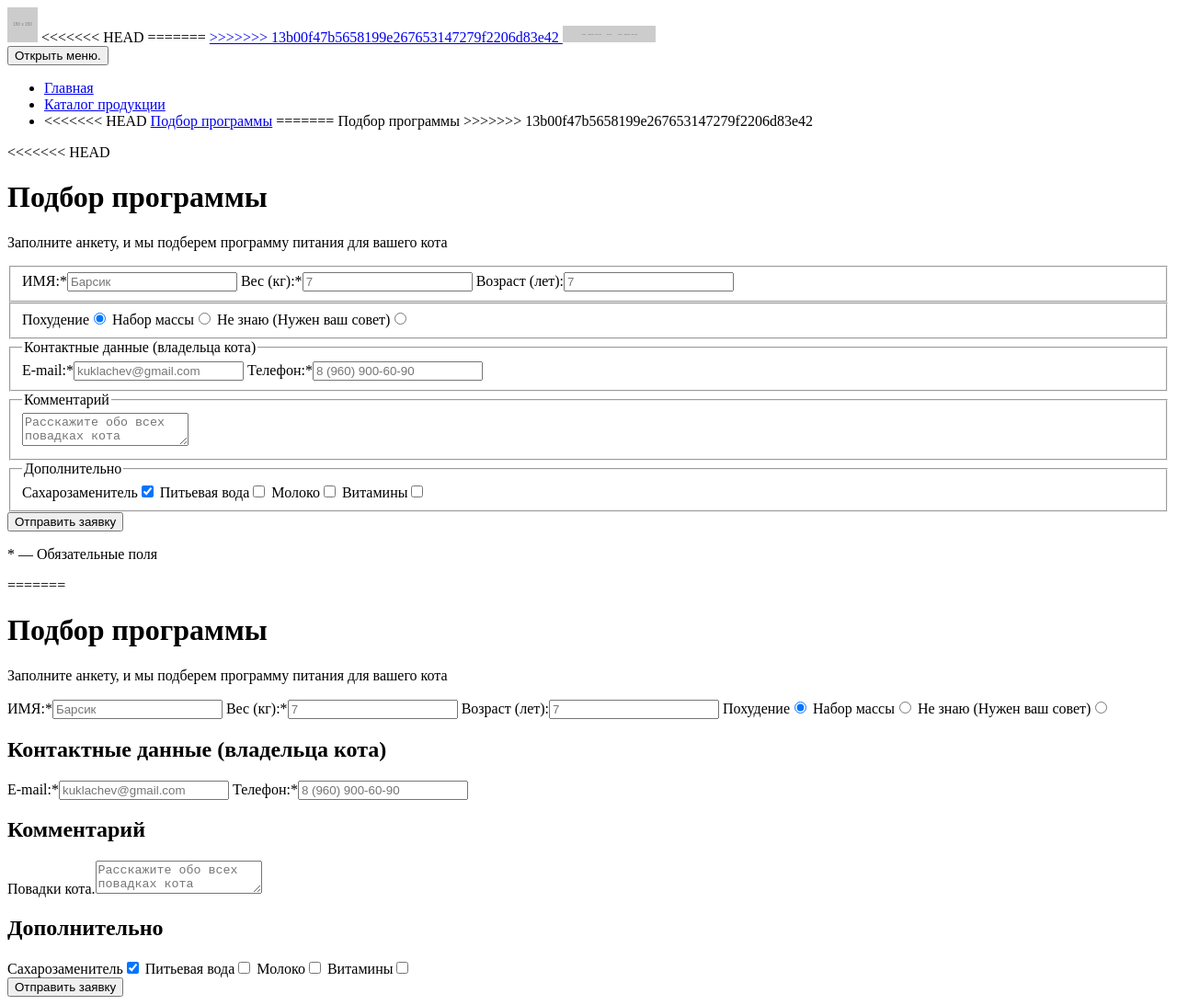
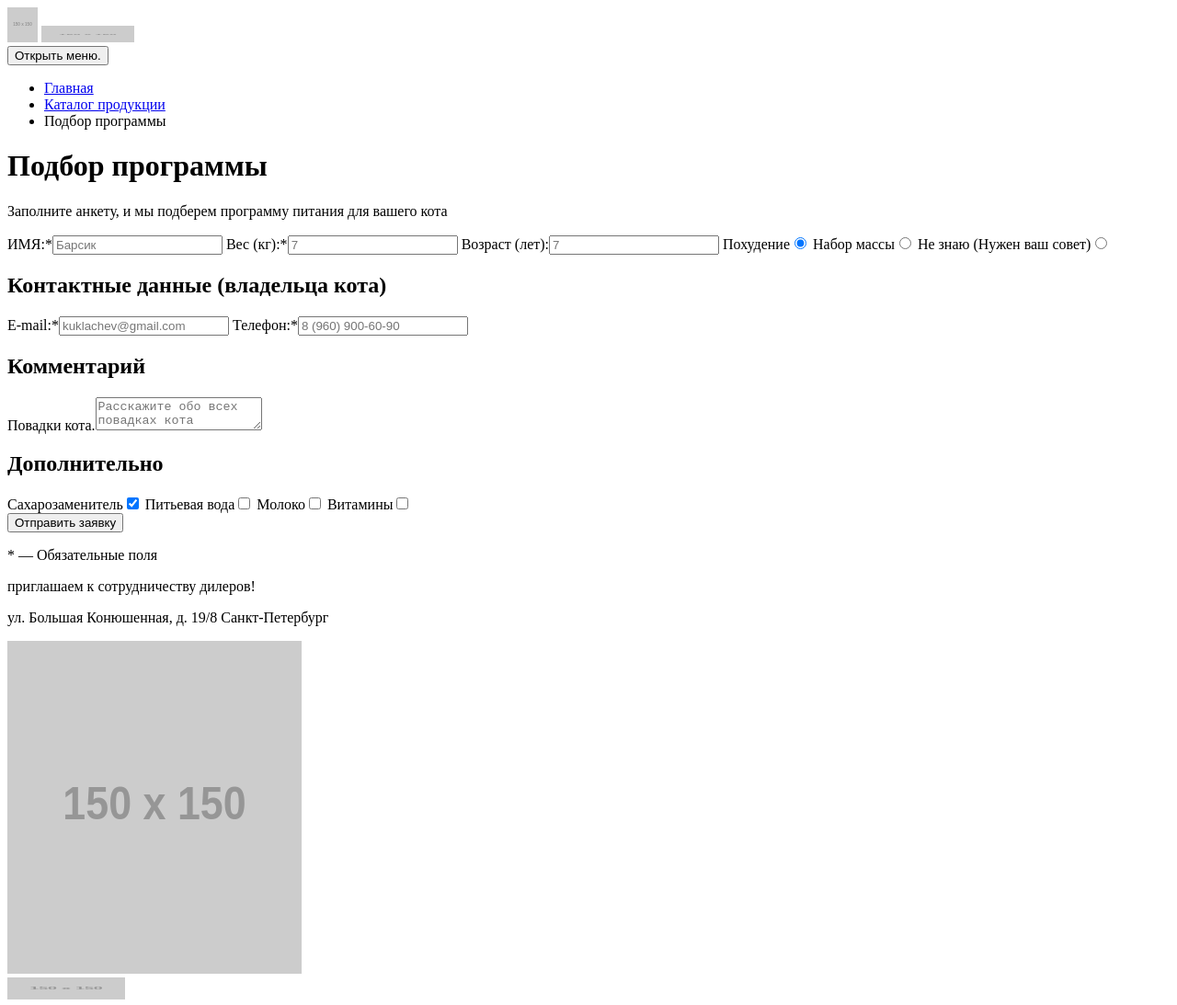
Before and after one commit to kate-mors/htmlacademy-cat-energy, a website: page source/form.html in a window 1280 px wide. Shown: the top 1093 px of the page at 92% size. Drawn offline with Linux system fonts and the light colour scheme; placeholder pictures from the web are drawn by us.

Commit message:
Принимаю изменения из academy

```diff
--- a/source/form.html
+++ b/source/form.html
@@ -12,11 +12,7 @@
       <img class="page-header__image-icon logo-image" src="https://via.placeholder.com/150x150" width="33" height="38"
         alt="Логотип сайта Cat energy.">
     </a>
-<<<<<<< HEAD
-    <a class="page-header__text-logo">
-=======
     <a class="page-header__text-logo" href="index.html">
->>>>>>> 13b00f47b5658199e267653147279f2206d83e42
       <img class="page-header__image-text logo-text" src="https://via.placeholder.com/150x150" width="101" height="18"
         alt="На главную страницу сайта Cat energy.">
     </a>
@@ -32,78 +28,12 @@
           <a href="catalog.html">Каталог продукции</a>
         </li>
         <li class="main-nav__item main-nav__item--active">
-<<<<<<< HEAD
-          <a href="#">Подбор программы</a>
-=======
           <a>Подбор программы</a>
->>>>>>> 13b00f47b5658199e267653147279f2206d83e42
         </li>
       </ul>
     </nav>
   </header>
   <main class="page-main">
-<<<<<<< HEAD
-    <div class="page-main__wrapper">
-      <h1 class="page-main__title">Подбор программы</h1>
-      <p class="page-main__call-to-action">Заполните анкету, и мы подберем
-        программу питания для вашего кота</p>
-      <form class="page-main__form form" action="https://echo.htmlacademy.ru" method="POST">
-        <div class="form__header header">
-          <fieldset class="header__personal-info personal-info">
-            <label class="personal-info__cat-name">ИМЯ:*<input type="text" name="cat-name" placeholder="Барсик"
-                required></label>
-            <label class="personal-info__cat-weight">Вес (кг):*<input type="number" placeholder="7" required></label>
-            <label class="personal-info__cat-age">Возраст (лет):<input type="number" placeholder="7"></label>
-          </fieldset>
-          <fieldset class="header__radio-buttons radio-buttons">
-            <label class="radio-buttons__label">Похудение<input class="radio-buttons__item radio-buttons__item--active"
-                type="radio" name="radio-button" value="Похудение" checked></label>
-            <label class="radio-buttons__label">Набор массы<input class="radio-buttons__item" type="radio"
-                name="radio-button" value="Набор массы"></label>
-            <label class="radio-butons__label">Не знаю (Нужен ваш совет)<input class="radio-buttons__item" type="radio"
-                name="radio-button" value="Не знаю (Нужен ваш совет)"></label>
-          </fieldset>
-        </div>
-
-        <div class="form__contacts contacts">
-          <fieldset class="contacts__area">
-            <legend class="contacs__title form-subtitle">Контактные данные
-              (владельца кота)</legend>
-            <label class="contacs__email">E-mail:*<input type="email" placeholder="kuklachev@gmail.com"
-                required></label>
-            <label class="contacs__phone">Телефон:*<input type="tel" placeholder="8 (960) 900-60-90" required></label>
-          </fieldset>
-        </div>
-
-        <div class="form__comments comments">
-          <fieldset class="comments__area">
-            <legend class="comments__title form-subtitle">Комментарий</legend>
-            <textarea class="comments__textarea" placeholder="Расскажите обо всех повадках кота"></textarea>
-          </fieldset>
-        </div>
-
-        <div class="form__additional-products additional-products">
-          <fieldset class="additional-products__area">
-            <legend class="additional-products__title form-subtitle">Дополнительно</legend>
-            <label class="additional-products__item-name">Сахарозаменитель<input
-                class="additional-products__item-input additional-products__item--active" type="checkbox"
-                checked></label>
-            <label class="additional-products__item-name">Питьевая вода<input class="additional-products__item-input"
-                type="checkbox"></label>
-            <label class="additional-products__item-name">Молоко<input class="additional-products__item-input"
-                type="checkbox"></label>
-            <label class="additional-products__item-name">Витамины<input class="additional-products__item-input"
-                type="checkbox"></label>
-          </fieldset>
-        </div>
-        <button type="submit">Отправить заявку</button>
-      </form>
-      <p class="page-main__comment">* — Обязательные поля</p>
-    </div>
-  </main>
-  <footer class="page-footer">
-    <div class="page-footer__contacts contacts">
-=======
     <h1 class="page-main__title">Подбор программы</h1>
     <p class="page-main__call-to-action">Заполните анкету, и мы подберем
       программу питания для вашего кота</p>
@@ -151,7 +81,6 @@
   </main>
   <footer class="page-footer">
     <div class="page-footer__contacts page-footer__contacts--contrast-background contacts">
->>>>>>> 13b00f47b5658199e267653147279f2206d83e42
       <p class="contacts__call-to-action">приглашаем
         к сотрудничеству дилеров!</p>
       <p class="contacts__address">ул. Большая
```
